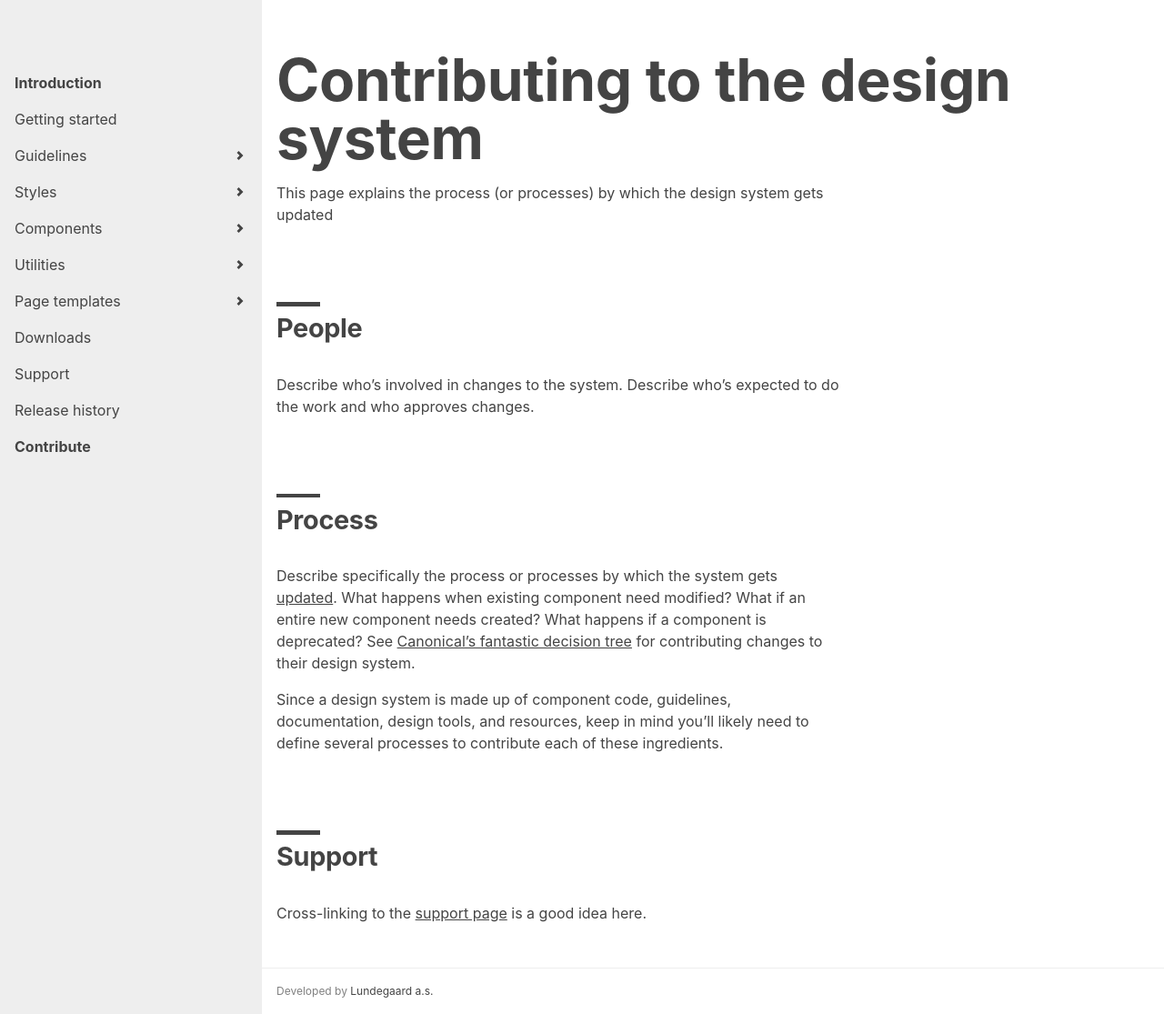
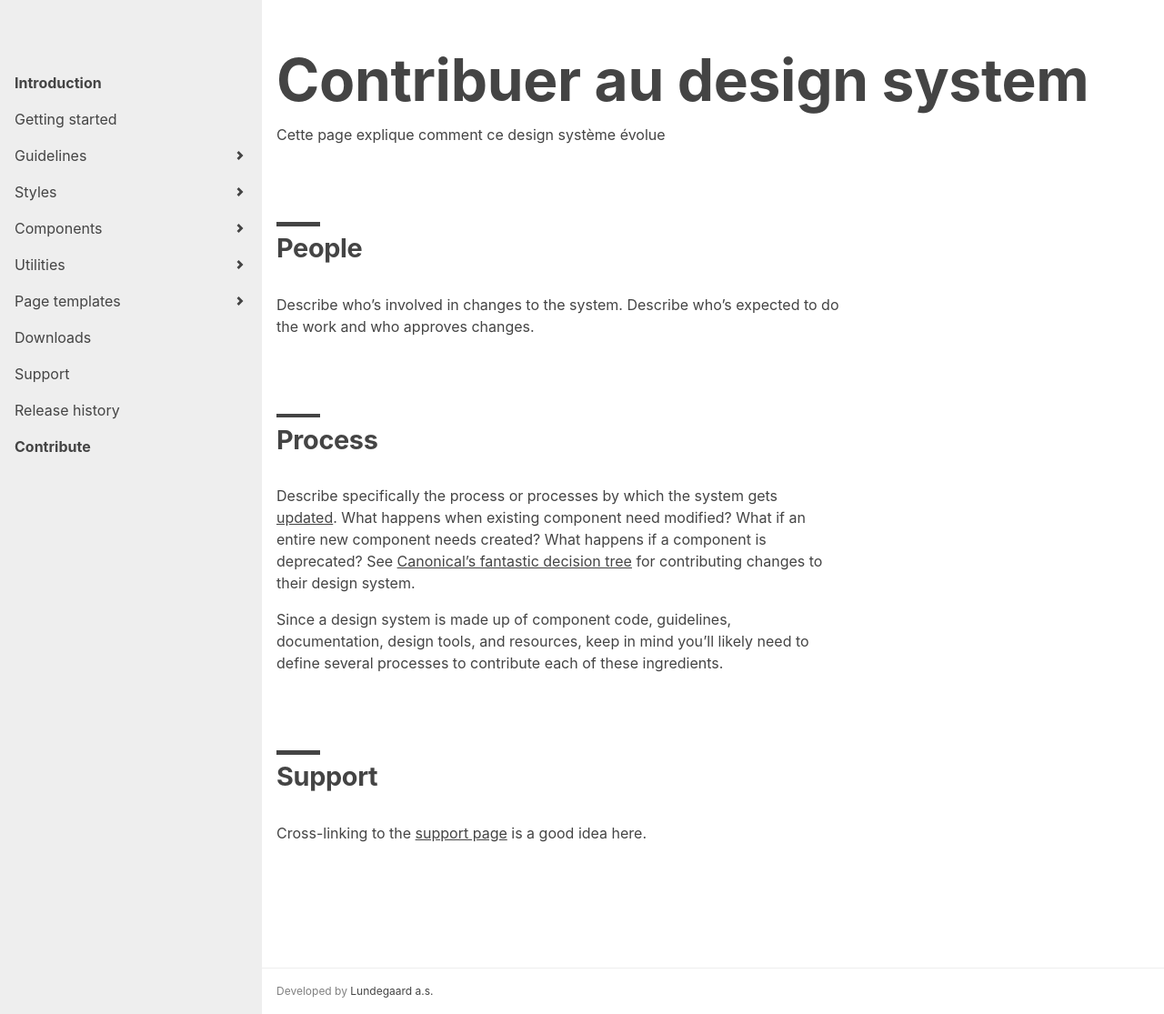
Before and after one commit to LJ59/d59-system, a Jekyll site: the page built from contribute.md, in a window 1280 px wide and 1115 px high. Shown: the whole window at 91% size. Built offline with Jekyll 4.4.1, drawn with Linux system fonts in a browser that asks for light colours.

Commit message:
Update contribute.md

```diff
--- a/contribute.md
+++ b/contribute.md
@@ -1,7 +1,7 @@
 ---
 layout: page
-title: Contributing to the design system
-description: This page explains the process (or processes) by which the design system gets updated
+title: Contribuer au design system
+description: Cette page explique comment ce design système évolue
 ---
 
 ## People
```
